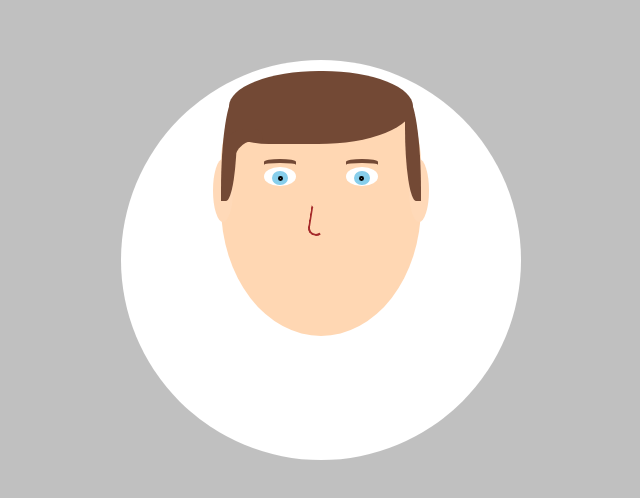
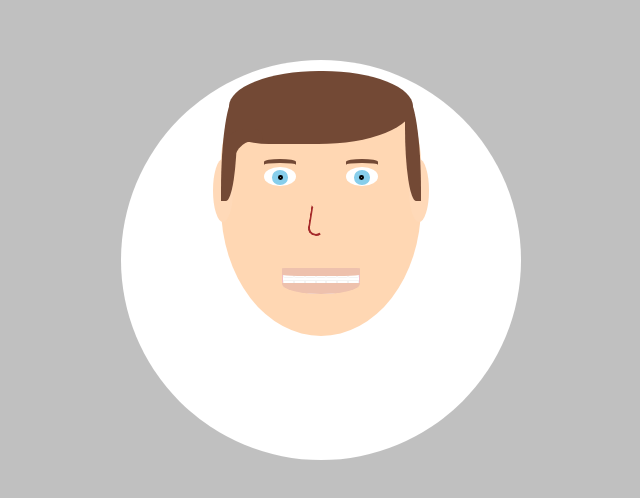
Before and after one commit to kblair40/avatar, a React (Create React App) app: page / in a window 1280 px wide. Shown: the part 140-638 px from the top of the page, without its empty margins (319-959 px from the left). Built offline with nearby package versions, Linux system fonts and the light colour scheme.

Commit message:
Add Mouth and Teeth

```diff
--- a/src/components/Head/Eyes.css
+++ b/src/components/Head/Eyes.css
@@ -21,7 +21,7 @@
   border-radius: 50%;
   background: skyblue;
   position: relative;
-  top: 0.1rem;
+  top: 1px;
   display: flex;
   justify-content: center;
   align-items: center;
--- a/src/components/Head/Head.js
+++ b/src/components/Head/Head.js
@@ -6,6 +6,7 @@ import Eyes from "./Eyes";
 import Nose from "./Nose";
 import Hair from "./Hair";
 import Ears from "./Ears";
+import Mouth from "./Mouth";
 
 const Head = () => {
   return (
@@ -23,6 +24,9 @@ const Head = () => {
         <div className="noseContainer">
           <Nose />
         </div>
+        <div className="mouthContainer">
+          <Mouth />
+        </div>
       </div>
     </Backdrop>
   );
--- /dev/null
+++ b/src/components/Head/Mouth.css
@@ -0,0 +1,40 @@
+.mouth {
+  z-index: 4;
+  position: absolute;
+  top: 12rem;
+  left: calc(50% - 2.45rem);
+  width: 4.9rem;
+  height: 1.6rem;
+  background-color: white;
+  border-left: 1px solid rgba(227, 93, 106, 0.4);
+  border-right: 1px solid rgba(227, 93, 106, 0.4);
+  border-radius: 20% 20% 100% 100%;
+}
+.lip {
+  z-index: 5;
+  position: absolute;
+  width: 4.9rem;
+  background: #eec1ad;
+  left: -1px;
+}
+
+.upper-lip {
+  top: 0;
+  height: 30%;
+  border-radius: 5% 5% 20% 20%;
+}
+
+.lower-lip {
+  bottom: 0;
+  height: 40%;
+  border-radius: 10% 10% 50% 50% / 0% 0% 100% 100%;
+}
+
+.lower-lip-rounded {
+  width: 100%;
+  height: 35%;
+  position: absolute;
+  top: 40%;
+  border-radius: 50%;
+  background: white;
+}
--- /dev/null
+++ b/src/components/Head/Mouth.js
@@ -0,0 +1,19 @@
+import React from "react";
+
+import Teeth from "./Teeth";
+import "./Mouth.css";
+
+const Mouth = () => {
+  return (
+    <div className="mouth">
+      <div className="lip upper-lip"></div>
+      <div className="lip lower-lip"></div>
+      <div className="lower-lip-rounded"></div>
+      <div>
+        <Teeth />
+      </div>
+    </div>
+  );
+};
+
+export default Mouth;
--- /dev/null
+++ b/src/components/Head/Teeth.css
@@ -0,0 +1,29 @@
+.teeth {
+  position: absolute;
+  width: 100%;
+  height: 100%;
+  background-color: white;
+  border-radius: 20% 20% 100% 100%;
+}
+
+.teeth-container {
+  height: 40%;
+  width: 100%;
+  display: flex;
+  justify-content: space-evenly;
+}
+.teeth-container div {
+  width: 0.69rem;
+  border: 0.1px solid rgba(200, 200, 200, 0.2);
+  border-radius: 0 0 2px 2px;
+  /* border-color: rgba(200, 200, 200, 0.2); */
+}
+
+.upper-teeth div {
+  border-top: none;
+}
+
+.lower-teeth div {
+  margin-top: 2px;
+  border-bottom: none;
+}
--- /dev/null
+++ b/src/components/Head/Teeth.js
@@ -0,0 +1,29 @@
+import React from "react";
+import "./Teeth.css";
+
+const Teeth = () => {
+  return (
+    <div className="teeth">
+      <div className="upper-teeth teeth-container">
+        <div></div>
+        <div></div>
+        <div></div>
+        <div></div>
+        <div></div>
+        <div></div>
+        <div></div>
+      </div>
+      <div className="lower-teeth teeth-container">
+        <div></div>
+        <div></div>
+        <div></div>
+        <div></div>
+        <div></div>
+        <div></div>
+        <div></div>
+      </div>
+    </div>
+  );
+};
+
+export default Teeth;
```
